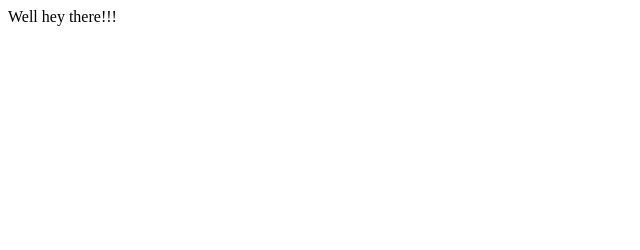
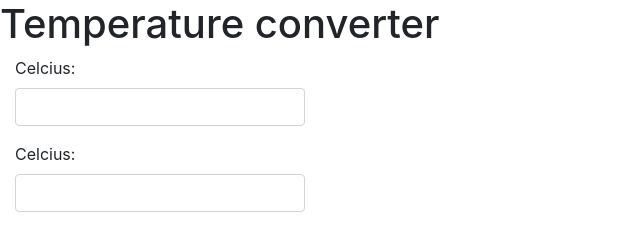
Before and after one commit to devkudasov/electron-forge-sample, a website: page sample-app/src/index.html in a window 1280 px wide. Shown: the whole page, without its empty margins (0-640 px from the left). Drawn offline with nearby package versions, Linux system fonts and the light colour scheme.

Commit message:
Complete sample app

```diff
--- a/sample-app/package.json
+++ b/sample-app/package.json
@@ -47,6 +47,7 @@
     }
   },
   "dependencies": {
+    "bootstrap": "^4.2.1",
     "electron-compile": "^6.4.4",
     "electron-squirrel-startup": "^1.0.0"
   },
--- a/sample-app/src/index.html
+++ b/sample-app/src/index.html
@@ -2,9 +2,21 @@
 <html>
   <head>
     <meta charset="utf-8">
-    <title></title>
+    <title>Temperature converter</title>
+    <link rel="stylesheet" type="text/css" href="../node_modules/bootstrap/dist/css/bootstrap.min.css">
   </head>
   <body>
-    Well hey there!!!
+    <h1>Temperature converter</h1>
+    <div class="form-group col-md-3">
+      <label for="celcius">Celcius:</label>
+      <input type="text" class="form-control" id="celcius"
+              onkeyup="celciusToFahrenheit()">
+    </div>
+    <div class="form-group col-md-3">
+      <label for="fahrenheit">Celcius:</label>
+      <input type="text" class="form-control" id="fahrenheit"
+              onkeyup="fahrenheitToCelcius()">
+    </div>
+    <script src="./render.js"></script>
   </body>
 </html>
--- /dev/null
+++ b/sample-app/src/render.js
@@ -0,0 +1,13 @@
+function celciusToFahrenheit() {
+    const celcius = document.getElementById('celcius').value;
+    const fahrenheit = (celcius * 9 / 5) + 32;
+
+    document.getElementById('fahrenheit').value = fahrenheit;
+}
+
+function fahrenheitToCelcius() {
+    const fahrenheit = document.getElementById('fahrenheit').value;
+    const celcius = (fahrenheit - 32) * 5 / 9;
+
+    document.getElementById('celcius').value = celcius;
+}
```
Also changed, not shown: 1 other file.
